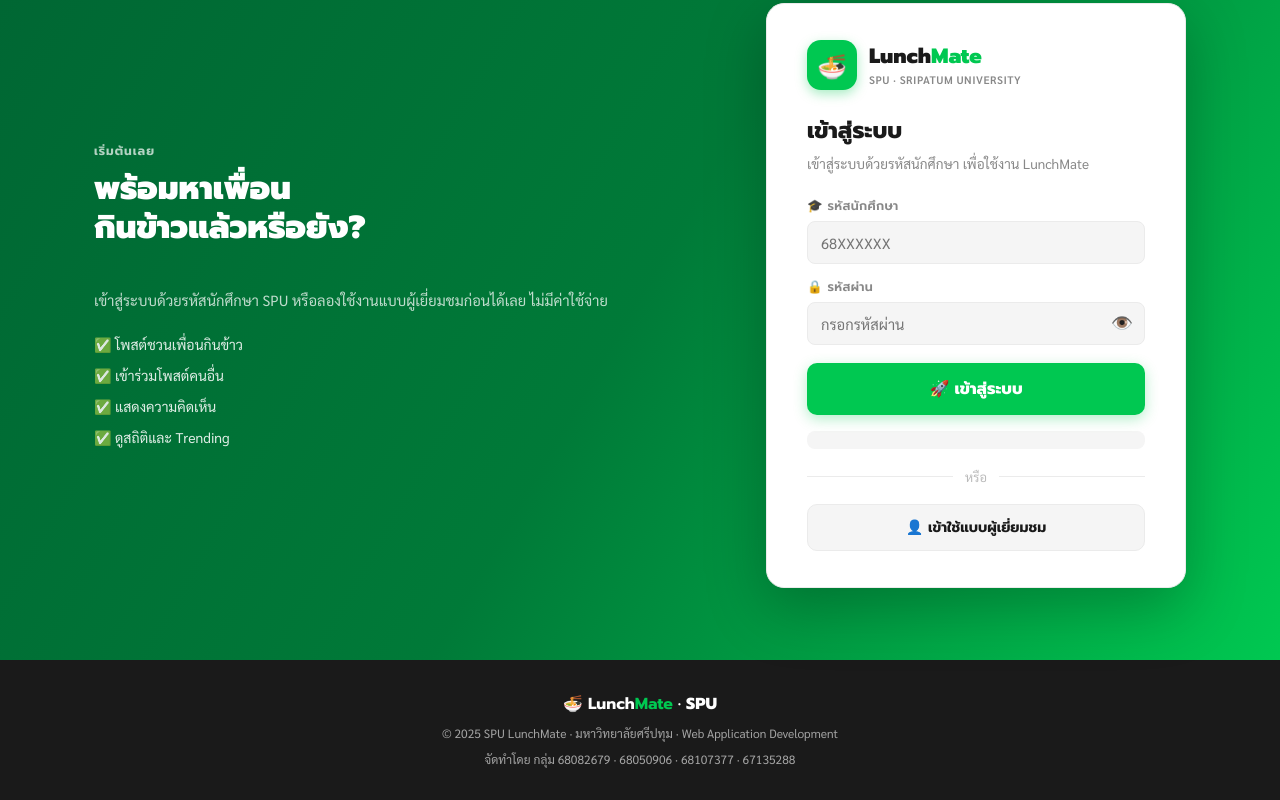
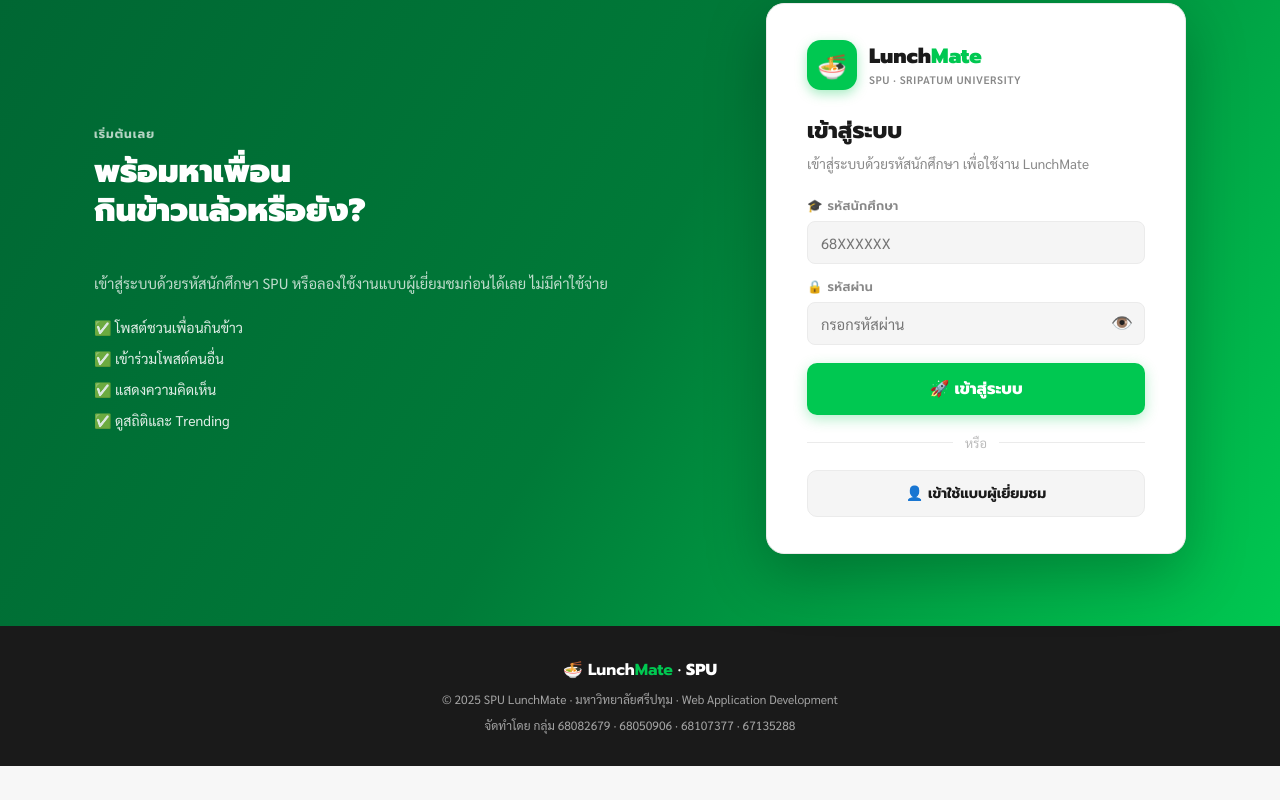
Before and after one commit to pk4-max/project-ict12267-Lunch-Mate, a plain HTML site: page index.html in a window 1280 px wide. Shown: the part 1931-2731 px from the top of the page. After the commit the page ends 2697 px from the top, so only its background shows below. Drawn offline with Linux system fonts and the light colour scheme.

Commit message:
Update index.html

```diff
--- a/index.html
+++ b/index.html
@@ -694,9 +694,9 @@
         </div>
         <div id="login-err" style="display:none;color:var(--lm-red);font-size:.82rem;margin-bottom:12px;padding:9px 12px;background:#fff0f0;border:1px solid #ffc5c5;border-radius:8px;"></div>
         <button class="btn-sub" onclick="doLogin()" style="margin-top:4px;">🚀 เข้าสู่ระบบ</button>
-        <div class="login-hint">
-          <!--<span>💡 Demo: รหัส <b>68082679</b> รหัสผ่าน <b>1234</b></span>-->
-        </div>
+        <!--<div class="login-hint">
+          <span>💡 Demo: รหัส <b>68082679</b> รหัสผ่าน <b>1234</b></span>
+        </div>-->
         <div class="login-divider"><span>หรือ</span></div>
         <button class="btn-guest" onclick="doGuest()">👤 เข้าใช้แบบผู้เยี่ยมชม</button>
       </div>
```
